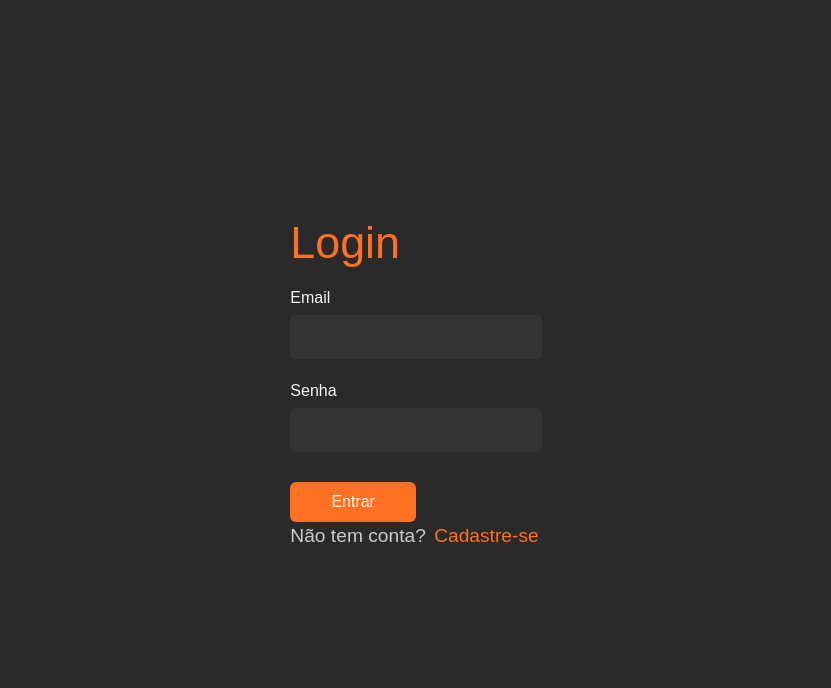
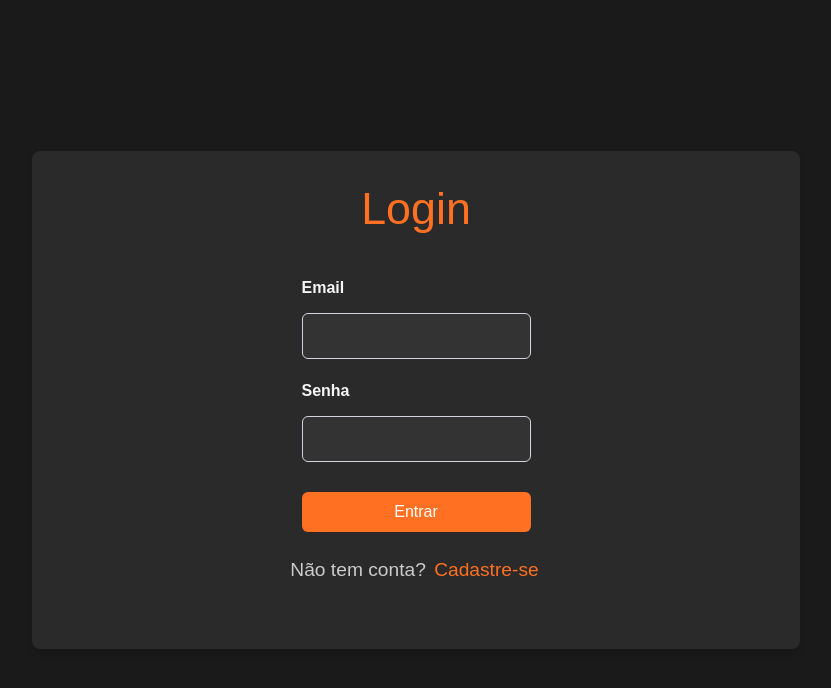
Before and after one commit to GabiiCarvalho/ng-express, a React (Vite) app: page /Login in a window 1280 px wide. Shown: the top 688 px of the page, without its empty margins (224-1055 px from the left). Built offline with nearby package versions, Linux system fonts and the light colour scheme.

Commit message:
ajuste_css

```diff
--- a/src/App.css
+++ b/src/App.css
@@ -107,7 +107,7 @@ p {
 }
 
 .module-items li a:hover {
-  color: #ffcc00;
+  color: #f88d36;
 }
 
 /* Responsividade */
@@ -140,39 +140,68 @@ footer {
 .input-group {
   margin-bottom: 20px;
   text-align: left;
+  display: flex;
+  flex-direction: column;
+  gap: 0.5rem;
+  width: 100%;
+  max-width: 600px;
 }
 
 .input-group label {
   display: block;
   margin-bottom: 5px;
   color: #f5f5f5;
+  font-weight: bold;
 }
 
 .input-group input {
   width: 100%;
   padding: 10px;
-  border: none;
-  border-radius: 5px;
+  border: 1px solid #d1d5db;
+  border-radius: 0.375rem;
   background-color: #333;
   color: #f5f5f5;
+  box-sizing: border-box;
+}
+
+.input-group input:focus {
+  box-shadow: 0 0 0 2px #f88d36;
 }
 
 .container-screen {
   display: flex;
-  justify-content: center; /* Alinha os elementos ao centro */
+  justify-content: center;
   align-items: center;
   padding: 1rem;
-  background-color: #2a2a2a; /* bg-gray-100 */
+  background-color: #1a1a1a;
   min-height: 100vh;
 }
 
+.container-group {
+  width: 100%;
+  max-width: 768px;
+  background-color: #2a2a2a;
+  border-radius: 0.5rem;
+  box-shadow: 0 4px 6px rgba(0, 0, 0, 0.1);
+  padding: 1.5rem;
+  gap: 1.5rem;
+  display: flex;
+  flex-direction: column;
+  align-items: center;
+}
+
+.container-group h1 {
+  text-align: center;
+  color: #ff7022;
+}
+
 .btn {
-  width: 50%;
+  width: 100%;
   max-width: 400px;
   padding: 0.5rem;
-  background-color: #ff7022; /* bg-orange-600 */
+  background-color: #ff7022;
   color: #ffffff;
-  border-radius: 0.375rem; /* rounded-md */
+  border-radius: 0.375rem;
   transition: background-color 0.3s;
   cursor: pointer;
   text-align: center;
--- a/src/index.css
+++ b/src/index.css
@@ -5,14 +5,12 @@
 
 /* Seus estilos customizados */
 :root {
-  font-family: Inter, system-ui, Avenir, Helvetica, Arial, sans-serif;
+  font-family: Poppins, sans-serif;
   line-height: 1.5;
   font-weight: 400;
-
   color-scheme: light dark;
   color: rgba(255, 255, 255, 0.87);
-  background-color: #242424;
-
+  background-color: #1a1a1a;
   font-synthesis: none;
   text-rendering: optimizeLegibility;
   -webkit-font-smoothing: antialiased;
@@ -22,59 +20,62 @@
 /* Container principal */
 .gestao-container {
   display: flex;
-  justify-content: center; /* Alinha os elementos ao centro */
+  justify-content: center;
   align-items: center;
   padding: 1rem;
-  background-color: #f3f4f6; /* bg-gray-100 */
+  background-color: #1a1a1a;
   min-height: 100vh;
 }
 
 /* Card principal */
 .gestao-card {
   width: 100%;
-  max-width: 768px; /* max-w-3xl */
-  background-color: #ffffff;
-  border-radius: 0.5rem; /* rounded-lg */
-  box-shadow: 0 4px 6px rgba(0, 0, 0, 0.1); /* shadow-md */
-  padding: 1.5rem; /* p-6 */
-  gap: 1.5rem; /* space-y-6 */
+  max-width: 768px;
+  background-color: #2a2a2a;
+  border-radius: 0.5rem;
+  box-shadow: 0 4px 6px rgba(0, 0, 0, 0.1);
+  padding: 1.5rem;
+  gap: 1.5rem;
 }
 
-/* Container do formulário */
+/* Ajustes para centralizar o conteúdo */
+.gestao-card h1, .gestao-card h2, .gestao-card h3 {
+  text-align: center;
+}
+
+/* Formulário */
 .form-container {
   display: flex;
   flex-direction: column;
   align-items: center;
+  justify-content: center;
   gap: 1rem;
+  width: 100%;
 }
 
-/* Título principal */
-.gestao-title {
-  font-size: 1.875rem; /* text-3xl */
-  font-weight: 600; /* font-semibold */
-  color: #1f2937; /* text-gray-800 */
-  margin-bottom: 2rem; /* mb-8 */
+.input-group {
+  display: flex;
+  gap: 1rem;
+  width: 100%;
+  max-width: 400px;
 }
 
-/* Labels dos inputs */
-.gestao-label {
-  display: block;
-  font-size: 0.875rem; /* text-sm */
-  font-weight: 500; /* font-medium */
-  color: #1f2937; /* text-gray-800 */
-  margin-bottom: 0.25rem;
+.input-group > .gestao-input,
+.input-group > .gestao-select,
+.input-group > .gestao-autocomplete {
+  flex: 1;
 }
 
-/* Inputs e selects */
+/* Ajuste nos inputs individuais */
 .gestao-input,
 .gestao-select,
 .gestao-autocomplete {
-  width: 50%;
-  max-width: 400px;
+  width: 100%;
   padding: 0.5rem;
-  border: 1px solid #d1d5db; /* border-gray-300 */
-  border-radius: 0.375rem; /* rounded-md */
-  outline: none;
+  border: 1px solid #d1d5db;
+  border-radius: 0.375rem;
+  background-color: #333;
+  color: #f5f5f5;
   box-sizing: border-box;
 }
 
@@ -85,65 +86,92 @@
 }
 
 /* Botões */
-.gestao-button {
-  width: 50%;
+.gestao-button,
+.gestao-button-confirm,
+.gestao-button-cancel {
+  width: 100%;
   max-width: 400px;
   padding: 0.5rem;
-  background-color: #ea580c; /* bg-orange-600 */
+  background-color: #ff7022;
   color: #ffffff;
-  border-radius: 0.375rem; /* rounded-md */
+  border-radius: 0.375rem;
   transition: background-color 0.3s;
   cursor: pointer;
   text-align: center;
   border: none;
   box-sizing: border-box;
   margin-top: 10px;
+  margin-left: auto;
+  margin-right: auto;
+  display: block;
+}
+
+.gestao-label-select {
+  margin-left: 185px;
 }
 
 .gestao-button:hover {
-  background-color: #c2410c; /* hover:bg-orange-700 */
+  background-color: #ea580c;
 }
 
 .gestao-button-cancel {
-  padding: 0.5rem;
-  background-color: #6b7280; /* bg-gray-500 */
-  color: #ffffff;
-  border-radius: 0.375rem;
+  background-color: #6b7280;
 }
 
 .gestao-button-cancel:hover {
-  background-color: #4b5563; /* hover:bg-gray-600 */
+  background-color: #4b5563;
 }
 
 .gestao-button-confirm {
-  padding: 0.5rem;
-  background-color: #1f2937; /* bg-gray-800 */
-  color: #ffffff;
-  border-radius: 0.375rem;
+  background-color: #1f2937;
 }
 
 .gestao-button-confirm:hover {
-  background-color: #111827; /* hover:bg-gray-900 */
+  background-color: #111827;
 }
 
 /* Lista de pedidos */
 .gestao-order-list {
-  color: #374151; /* text-gray-700 */
+  color: #f5f5f5;
 }
 
 .gestao-total {
-  font-size: 1.25rem; /* text-xl */
+  font-size: 1.25rem;
   font-weight: bold;
-  color: #1f2937; /* text-gray-800 */
+  color: #f5f5f5;
   margin-top: 1rem;
 }
 
 .gestao-link {
-  color: #ea580c; /* text-orange-600 */
+  color: #fff;
   margin-top: 1rem;
   text-decoration: none;
+  margin: auto;
 }
 
-.gestao-link:hover {
-  color: #c2410c; /* hover:text-orange-700 */
+
+.btn-back {
+  border: none;
+  box-sizing: border-box;
+  background-color: #ff7022;
+  max-width: 100px;
+  border-radius: 0.375rem;
+  transition: background-color 0.3s;
+  display: flex;
+  align-items: center;
+  justify-content: center;
+  padding: 0.5rem 1rem;
+  width: 100%;
+  height: 40px;
 }
+
+.btn-back:hover {
+  background-color: #ea580c;
+}
+
+/* Responsividade */
+@media (max-width: 768px) {
+  .input-group {
+    flex-direction: column;
+  }
+}
--- a/src/pages/GestaoPedidos.tsx
+++ b/src/pages/GestaoPedidos.tsx
@@ -140,14 +140,16 @@ const GestaoPedidos: React.FC = () => {
 
         <div className="space-y-4 w-full max-w-md">
           <div>
-              <label className="gestao-label">Selecione a Cidade:</label>
+            <label className="gestao-label-select">Selecione a Cidade:</label>
             <div className="form-container">
+              {/* Grupo de seleção de cidade e quantidade */}
+              <div className="input-group">
                 <select
                   value={city}
                   onChange={(e) => setCity(e.target.value as City)}
                   className="gestao-select"
                 >
-                <option value="">Selecione</option>
+                  <option value="">Selecione a Cidade</option>
                   {cities.map((cityName) => (
                     <option key={cityName} value={cityName}>
                       {cityName}
@@ -156,37 +158,29 @@ const GestaoPedidos: React.FC = () => {
                 </select>
               </div>
 
-            <div>
-              <label className="gestao-label">Endereço de Entrega:</label>
+              {/* Grupo de endereço, número e complemento */}
+              <div className="input-group">
                 <AutoComplete
                   apiKey={GOOGLE_API_KEY}
                   onPlaceSelected={handleAddressSelect}
-                options={{ types: ['address'], componentRestrictions: { country: 'BR' } }}
-                defaultValue={address}
-                placeholder="Digite o endereço"
                   className="gestao-autocomplete"
+                  placeholder="Endereço"
                 />
-            </div>
 
-            <div>
-              <label className="gestao-label">Número:</label>
                 <input
                   type="text"
                   value={number}
                   onChange={(e) => setNumber(e.target.value)}
-                placeholder="Ex: 123"
                   className="gestao-input"
+                  placeholder="Número"
                 />
-            </div>
 
-            <div>
-              <label className="gestao-label">Complemento:</label>
                 <input
                   type="text"
                   value={complement}
                   onChange={(e) => setComplement(e.target.value)}
-                placeholder="Apto, Bloco, etc. (opcional)"
                   className="gestao-input"
+                  placeholder="Complemento"
                 />
               </div>
 
@@ -195,8 +189,10 @@ const GestaoPedidos: React.FC = () => {
                 <input
                   type="number"
                   value={quantity}
-                onChange={(e) => setQuantity(parseInt(e.target.value) || 1)}
+                  min={1}
+                  onChange={(e) => setQuantity(Number(e.target.value))}
                   className="gestao-input"
+                  placeholder="Quantidade"
                 />
               </div>
 
@@ -230,7 +226,10 @@ const GestaoPedidos: React.FC = () => {
 
             <h3 className="gestao-total">Total a Pagar: R${totalAmount}</h3>
 
+            <div className="btn-back">
               <Link to="/" className="gestao-link">Voltar</Link>
+            </div>
+          </div>
         </div>
       </div>
       </div>
```
Lines whose indentation alone changed are shown as unchanged.
